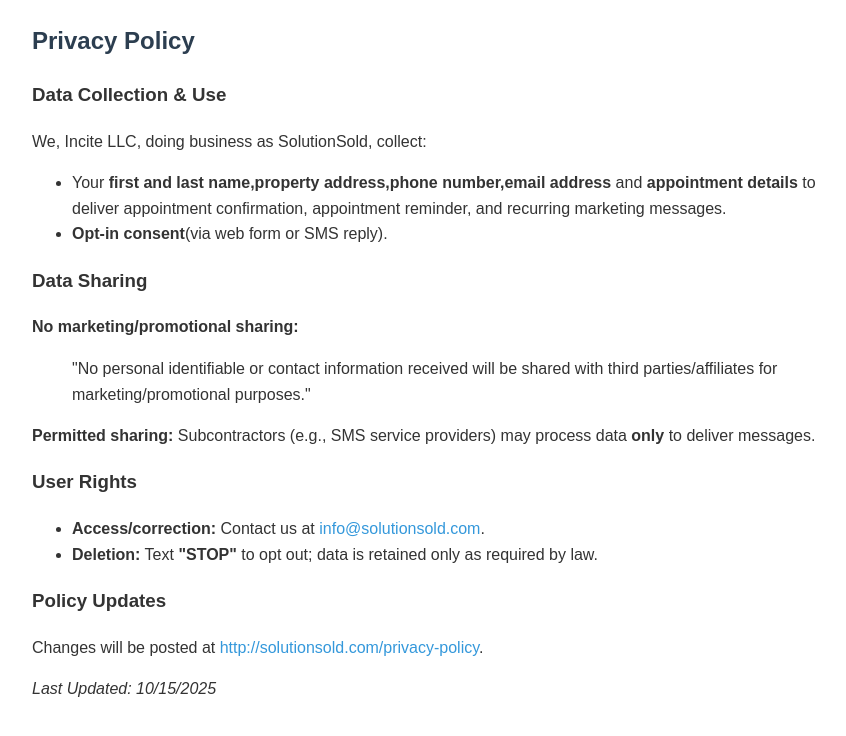
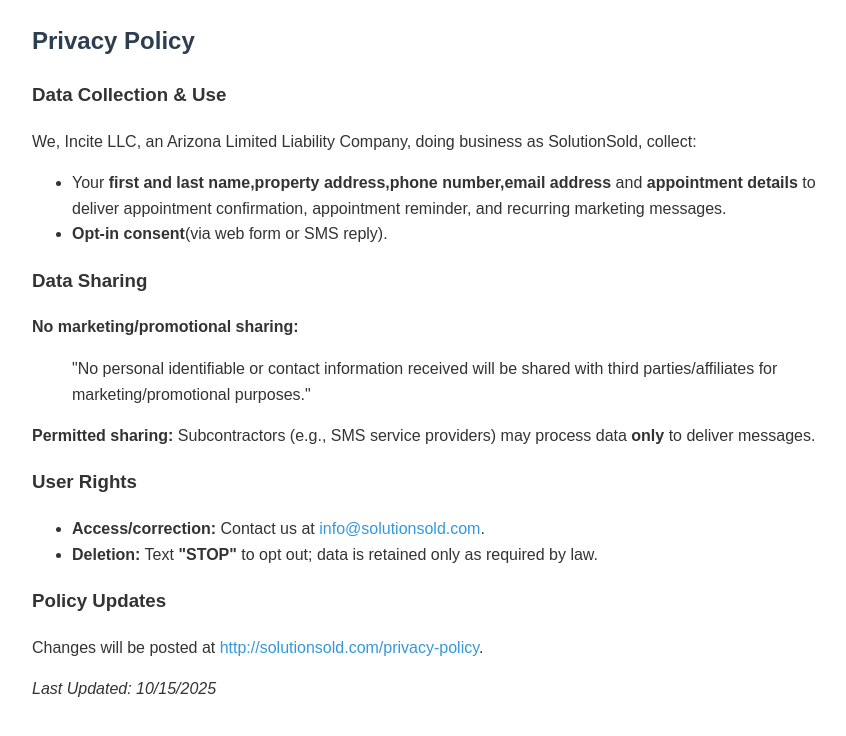
Before and after one commit to edholman/SolutionSold, a plain HTML site: page privacy-policy.html in a window 1280 px wide. Shown: the part 108-844 px from the top of the page, without its empty margins (208-1054 px from the left). Drawn offline with Linux system fonts and the light colour scheme.

Commit message:
Update company description in privacy policy

```diff
--- a/privacy-policy.html
+++ b/privacy-policy.html
@@ -38,7 +38,7 @@
     <!-- Privacy Policy Section -->
     <h2>Privacy Policy</h2>
     <h3>Data Collection & Use</h3>
-    <p>We, Incite LLC, doing business as SolutionSold, collect:</p>
+    <p>We, Incite LLC, an Arizona Limited Liability Company, doing business as SolutionSold, collect:</p>
     <ul>
         <li>Your <strong> first and last name,</strong><strong>property address,</strong><strong>phone number,</strong><strong>email address</strong> and <strong>appointment details</strong> to deliver appointment confirmation, appointment reminder, and recurring marketing messages.</li>
         <li><strong>Opt-in consent</strong>(via web form or SMS reply).</li>
```
